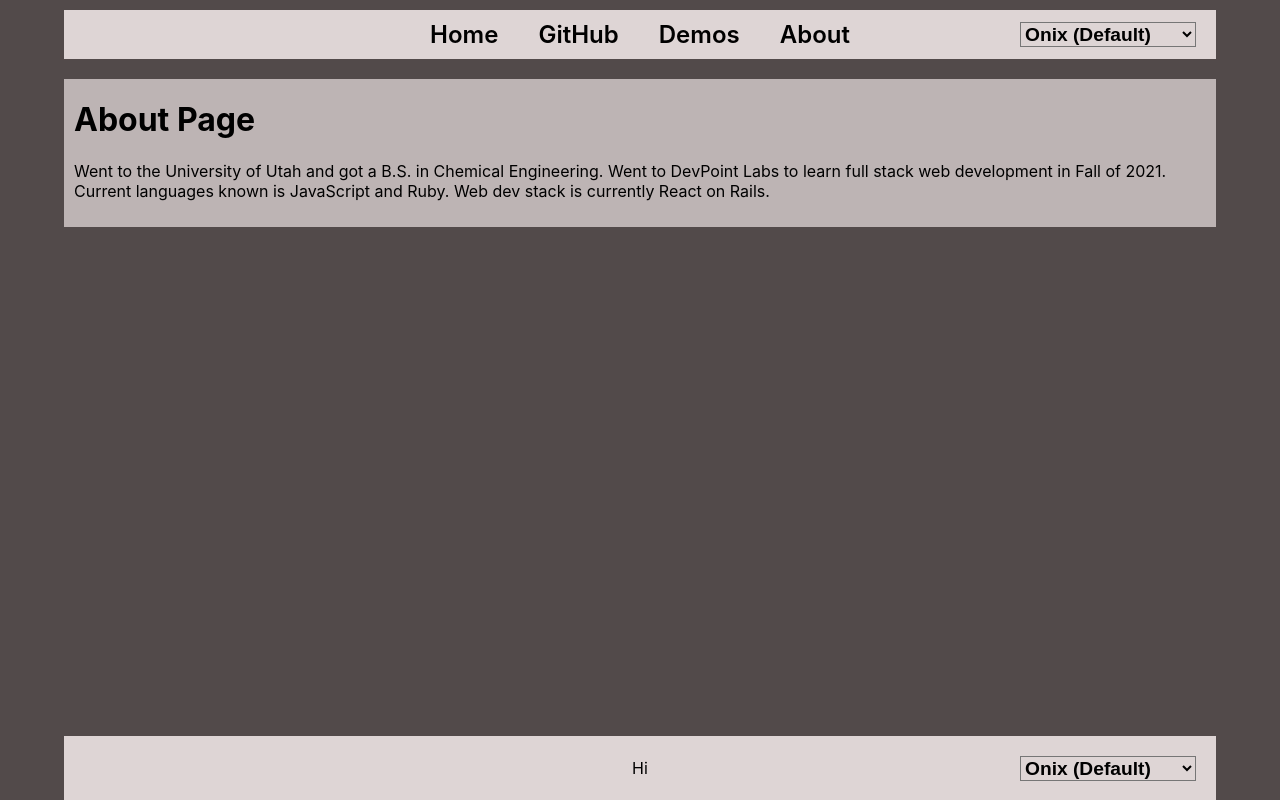
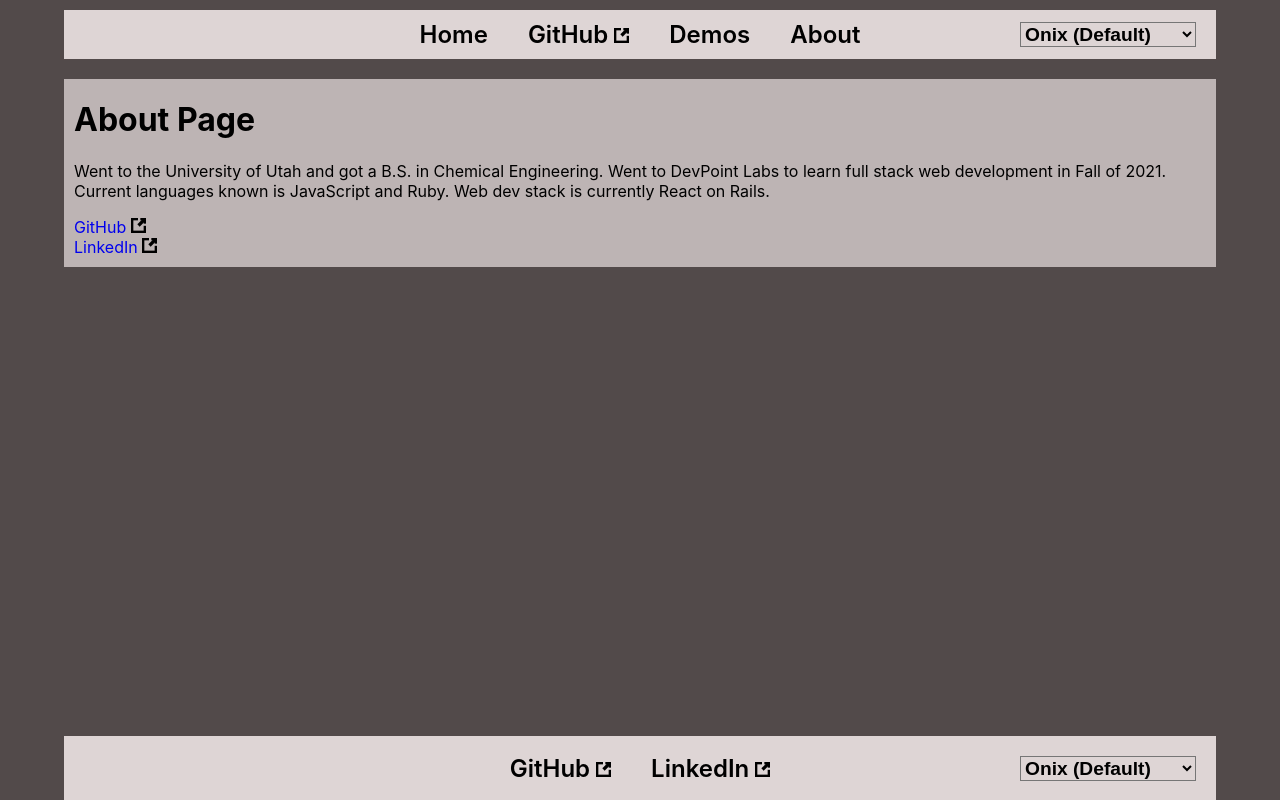
Before and after one commit to Michaelreforged/personal-site, a React (Create React App) app: page /about in a window 1280 px wide. Built offline with nearby package versions, Linux system fonts and the light colour scheme.

Commit message:
SVG for external icon and LinkedIn

```diff
--- a/src/Components/Footer.js
+++ b/src/Components/Footer.js
@@ -1,12 +1,15 @@
 import React from "react";
 import "../StylingSheets/main.scss"
 import ThemeDropDown from "./ThemeDropDown";
+import External from "../Components/external";
+
 
 const Footer = () => {
   return (
     <>
       <div className="footerDiv">
-        <p> Hi </p>
+      <a className="link" href='https://github.com/Michaelreforged'>GitHub <External/></a>
+      <a className="link" href='https://www.linkedin.com/in/michael-cheung-dev/'>LinkedIn <External/></a>
         <ThemeDropDown/>
       </div>
     </>
--- a/src/Components/Navbar.js
+++ b/src/Components/Navbar.js
@@ -5,6 +5,7 @@ import { Link } from "react-router-dom";
 import "../StylingSheets/main.scss"
 import { ThemeContext } from "../Providers/ThemeProvider";
 import ThemeDropDown from "./ThemeDropDown";
+import External from "../Components/external";
 
 
 const Navbar = () => {
@@ -14,7 +15,7 @@ const Navbar = () => {
     <div className="main">
       <div className="navDiv">
         <Link className="link" to="/">Home</Link>
-        <a className="link" href='https://github.com/Michaelreforged'>GitHub</a>
+        <a className="link" href='https://github.com/Michaelreforged'>GitHub <External/></a>
         <Link className="link" to="/demos">Demos</Link>
         <Link className="link" to="/about">About</Link>
         <ThemeDropDown/>
--- /dev/null
+++ b/src/Components/external.js
@@ -0,0 +1,18 @@
+
+const External = () =>(
+    <svg className='external' viewBox="0 0 320 313"xmlns="http://www.w3.org/2000/svg">
+    <g>
+      <title>Layer 1</title>
+      <g id="svg_57">
+      <line stroke="#000" id="svg_39" y2="11.72334" x2="320" y1="11.72334" x1="199.19916" stroke-width="70" fill="none"/>
+      <line stroke="#000" id="svg_45" y2="117.23342" x2="305.03691" y1="0" x1="305.03691" stroke-width="70" fill="none"/>
+      <line stroke="#000" x1="305.03691" id="svg_48" y2="313.1719" x2="305.03691" y1="163" stroke-width="70" fill="none"/>
+      <line stroke="#000" id="svg_49" y2="312.62245" x2="14.96309" y1="11.72334" x1="14.96309" stroke-width="70" fill="none"/>
+      <line stroke="#000" id="svg_50" y2="300.89911" x2="320" y1="300.89911" x1="0" stroke-width="70" fill="none"/>
+      <line stroke="#000" id="svg_51" y2="11.72334" x2="305.03691" y1="156.31123" x1="160" stroke-width="70" fill="none"/>
+      <line x1="0" stroke="#000" id="svg_47" y2="11.72334" x2="150" y1="11.72334" stroke-width="70" fill="none"/>
+      </g>
+    </g>
+    </svg>
+)
+export default External
--- a/src/Pages/About.js
+++ b/src/Pages/About.js
@@ -1,10 +1,17 @@
 import React from "react";
+import External from "../Components/external";
+import "../StylingSheets/main.scss"
+
 
 const About = () => {
   return(
     <div>
       <h1> About Page</h1>
       <p> Went to the University of Utah and got a B.S. in Chemical Engineering. Went to DevPoint Labs to learn full stack web development in Fall of 2021. Current languages known is JavaScript and Ruby. Web dev stack is currently React on Rails.</p>
+
+      <a style={{textDecoration: 'none'}} href='https://github.com/Michaelreforged'>GitHub <External/></a>
+      <br/>
+      <a style={{textDecoration: 'none'}} href='https://www.linkedin.com/in/michael-cheung-dev/'>LinkedIn <External/></a>
     </div>
   )
 };
--- a/src/Pages/Home.js
+++ b/src/Pages/Home.js
@@ -1,34 +1,40 @@
 import React from "react";
 import { data } from "../Data/github_projects";
-import '../StylingSheets/main.scss'
+import "../StylingSheets/main.scss";
+import External from "../Components/external";
 
 const Home = () => {
-  const renderProjects = () =>{
-    return data.map((project)=>(
+  const renderProjects = () => {
+    return data.map((project) => (
       <div className={`projectDiv`} key={project.id}>
         <h2>{project.name}</h2>
-        <hr/>
+        <hr />
         <div className={`description`}>
           <p>{project.desciption}</p>
         </div>
-        <hr/>
-        <a href={project.link}>Link to Repo</a>
-        <br/>
-        {project.isLive?<a href={project.link}>Link to Live Site on Heroku</a>: null}
+        <hr />
+        <a href={project.link}>Link to Repo <External/></a>
+        <br />
+        {project.isLive ? (
+          <a href={project.link}>Link to Live Site on Heroku <External/></a>
+        ) : null}
       </div>
-    ))
-  }
-  return(
+    ));
+  };
+  return (
     <>
       <h1> Welcome to Michael Cheung's Portfolio Site.</h1>
-      <hr/>
-      <p> Please see below for some of the projects that I have worked on/is currently working on. Demos are currently in progess but will be filled out with react components to do stuff.</p>
+      <hr />
+      <p>
+        {" "}
+        Please see below for some of the projects that I have worked on/is
+        currently working on. Demos are currently in progess but will be filled
+        out with react components to do stuff.
+      </p>
       <h1> Projects and GitHub Repos</h1>
-      <div className="containerDiv">
-        {renderProjects()}
-      </div>
+      <div className="containerDiv">{renderProjects()}</div>
     </>
-  )
+  );
 };
 
 export default Home;
--- a/src/StylingSheets/main.scss
+++ b/src/StylingSheets/main.scss
@@ -29,6 +29,11 @@
   @include themify($themes){
     background-color: themed('nav-color');
   }
+  .link{
+    @include themify($themes){
+      color: themed('nav-text-color');
+    }
+  }
 }
 
 .projectDiv{
@@ -49,3 +54,13 @@ select{
     color: themed('nav-text-color')
   }
 }
+
+.external{
+  width: 15px;
+  height: 15px;
+  line{
+    @include themify($themes){
+      stroke: themed('nav-text-color')
+    }
+  }
+}
--- a/src/StylingSheets/nav.scss
+++ b/src/StylingSheets/nav.scss
@@ -37,6 +37,12 @@ $footer-height: 4rem;
   bottom: 0;
   height: $footer-height;
   align-items: center;
+  .link{
+    padding: 0px 20px 0px 20px;
+    text-decoration: none;
+    font-size: 1.5em;
+    font-weight: 600;
+  }
 }
 
 .outletDiv{
```
